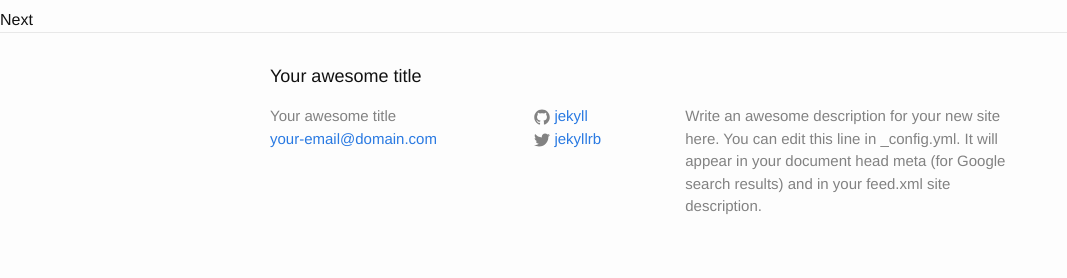
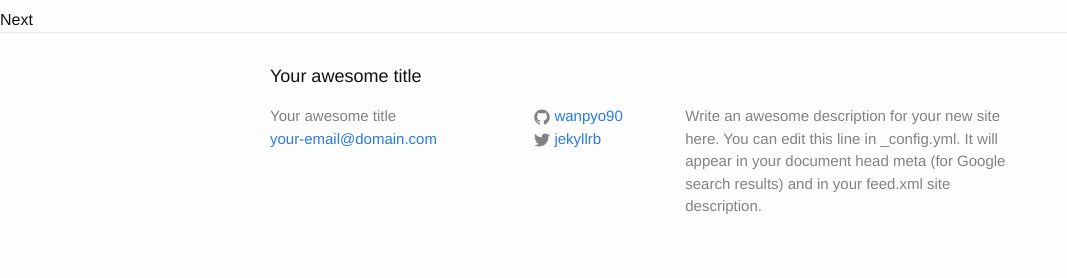
Before and after one commit to wanpyo90/hongblog, a Jekyll site: the page built from index.html, in a window 1280 px wide, cut to the strip 693-971 px from the top of the page. Shown: the whole strip, without its empty margins (0-1067 px from the left). Built offline with Jekyll 4.4.1, drawn with Linux system fonts in a browser that asks for light colours.

Commit message:
Update _config.yml

```diff
--- a/_config.yml
+++ b/_config.yml
@@ -6,9 +6,9 @@
   line in _config.yml. It will appear in your document head meta (for
   Google search results) and in your feed.xml site description.
 baseurl: "" # the subpath of your site, e.g. /blog/
-url: "http://yourdomain.com" # the base hostname & protocol for your site
+url: "http://wanpyo90.github.io/hongblog/" # the base hostname & protocol for your site
 twitter_username: jekyllrb
-github_username:  jekyll
+github_username:  wanpyo90
 
 # Build settings
 markdown: kramdown
```
